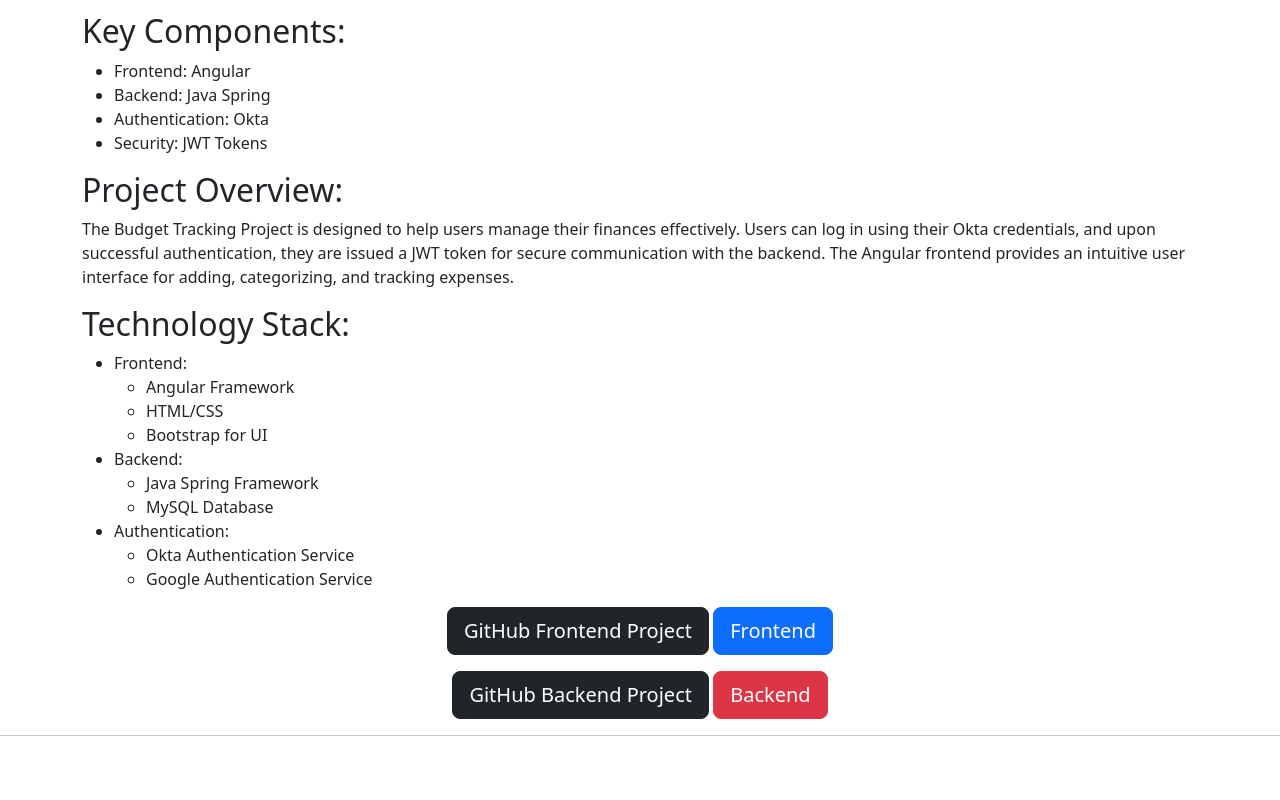
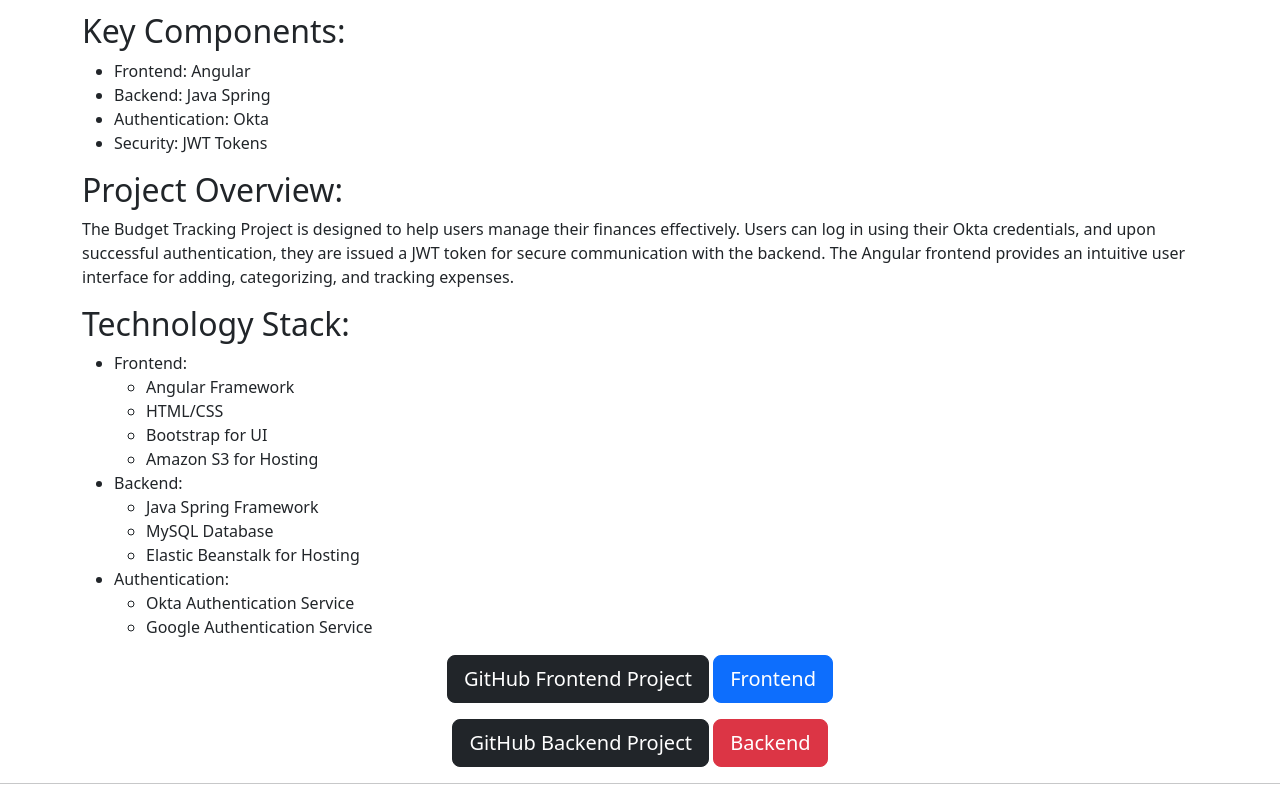
Before and after one commit to The-Hustler-Hattab/Web, a website: page project_budget.html in a window 1280 px wide. Shown: the part 744-1544 px from the top of the page. Before the commit the page ends 1496 px from the top, so only its background shows below. Drawn offline with nearby package versions, Linux system fonts and the light colour scheme.

Commit message:
added project budget

```diff
--- a/project_budget.html
+++ b/project_budget.html
@@ -65,19 +65,21 @@
                 <li>Angular Framework</li>
                 <li>HTML/CSS</li>
                 <li>Bootstrap for UI</li>
+                <li>Amazon S3 for Hosting</li>
             </ul>
         </li>
         <li>Backend:
             <ul>
                 <li>Java Spring Framework</li>
                 <li>MySQL Database</li>
+                <li>Elastic Beanstalk for Hosting</li>
             </ul>
         </li>
+
         <li>Authentication:
             <ul>
                 <li>Okta Authentication Service</li>
                 <li>Google Authentication Service</li>
-
             </ul>
         </li>
     </ul>
```
